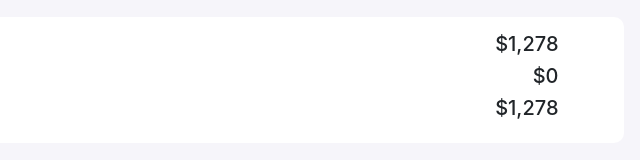
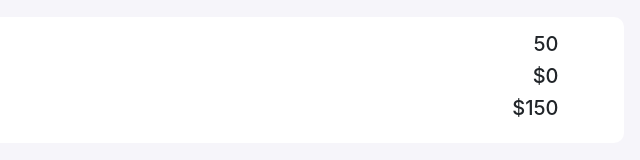
Before and after one commit to MerazArman/shoping-cart, a plain HTML site: page index.html in a window 1280 px wide. Both pictures are taken after a click on the button 748 px from the left and 242 px from the top of the page. Shown: the part 512-672 px from the top of the page, 464-1104 px from the left. Drawn offline with nearby package versions, Linux system fonts and the light colour scheme.

Commit message:
simpolyComplete

```diff
--- a/index.html
+++ b/index.html
@@ -64,9 +64,9 @@
                             </div>
 
                             <div class="col-md-4 status">
-                                <h5>$1,278</h5>
+                                <h5 id="sub-total">$150</h5>
                                 <h5>$0</h5>
-                                <h5>$1,278</h5>
+                                <h5>$150</h5>
                             </div>
                         </div>
                     </div>
@@ -132,6 +132,8 @@
                 }
                 document.getElementById(product + '-total').innerText = productPrice;
 
+                calculateTotal()
+
             });
         };
 
@@ -139,6 +141,18 @@
         handleProduct('phone-decrease', 'phone', false);
         handleProduct('case-increase', 'case', true);
         handleProduct('case-decrease', 'case', false);
+
+
+        function calculateTotal() {
+            const phoneCount = document.getElementById('phone-input')
+            var phoneInput = parseInt(phoneCount.value);
+
+            const caseCount = document.getElementById('case-input');
+            var caseInput = parseInt(caseCount.value);
+
+            var subTotal = phoneInput * 100 + caseInput * 50;
+            document.getElementById('sub-total').innerText = subTotal;
+        }
     </script>
 
 </body>
```
